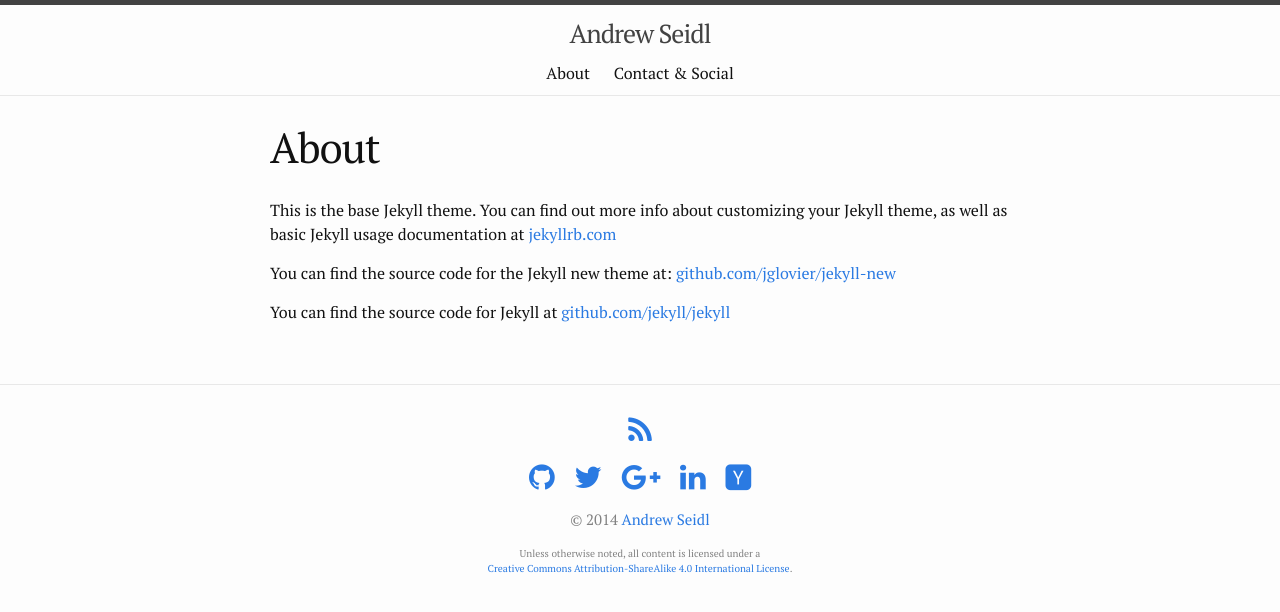
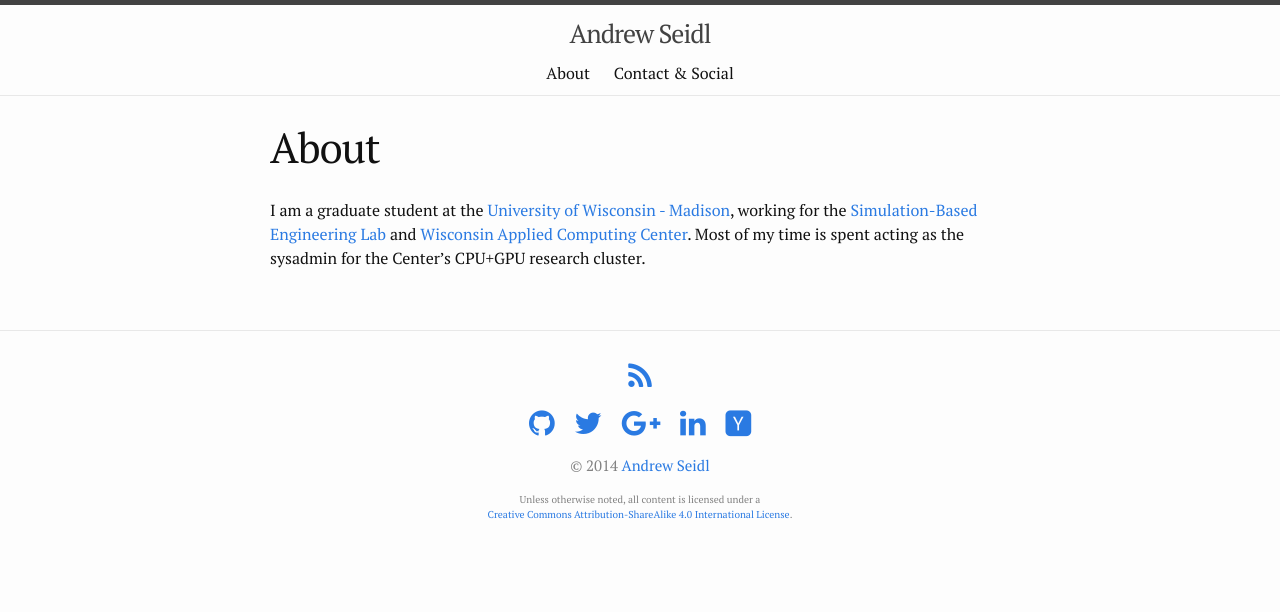
Before and after one commit to andrewseidl/andrewseidl.com, a Jekyll site: the page built from about.md, in a window 1280 px wide. Shown: the top 612 px of the page. Built offline with Jekyll 4.4.1, drawn with Linux system fonts in a browser that asks for light colours; nearby versions of some CDN libraries.

Commit message:
begin rewrite of about

```diff
--- a/about.md
+++ b/about.md
@@ -4,8 +4,4 @@ title: About
 permalink: /about/
 ---
 
-This is the base Jekyll theme. You can find out more info about customizing your Jekyll theme, as well as basic Jekyll usage documentation at [jekyllrb.com](http://jekyllrb.com/)
-
-You can find the source code for the Jekyll new theme at: [github.com/jglovier/jekyll-new](https://github.com/jglovier/jekyll-new)
-
-You can find the source code for Jekyll at [github.com/jekyll/jekyll](https://github.com/jekyll/jekyll)
+I am a graduate student at the [University of Wisconsin - Madison](http://www.wisc.edu), working for the [Simulation-Based Engineering Lab](http://sbel.wisc.edu) and [Wisconsin Applied Computing Center](http://wacc.wisc.edu). Most of my time is spent acting as the sysadmin for the Center's CPU+GPU research cluster.
```
